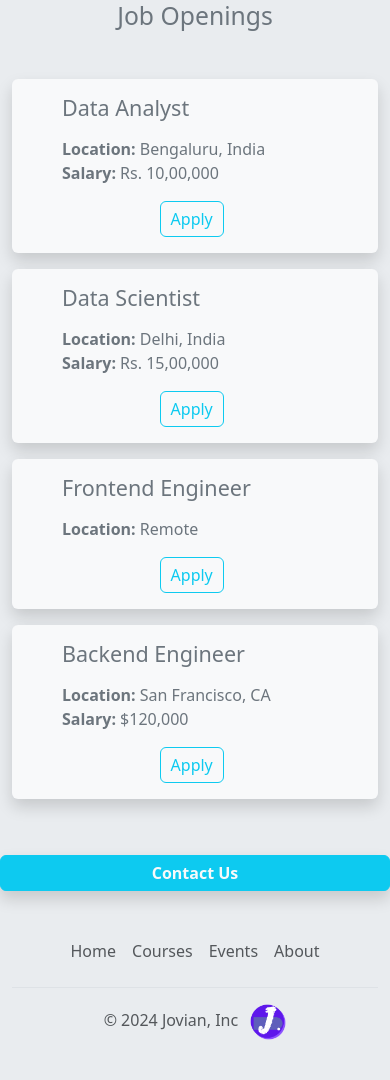
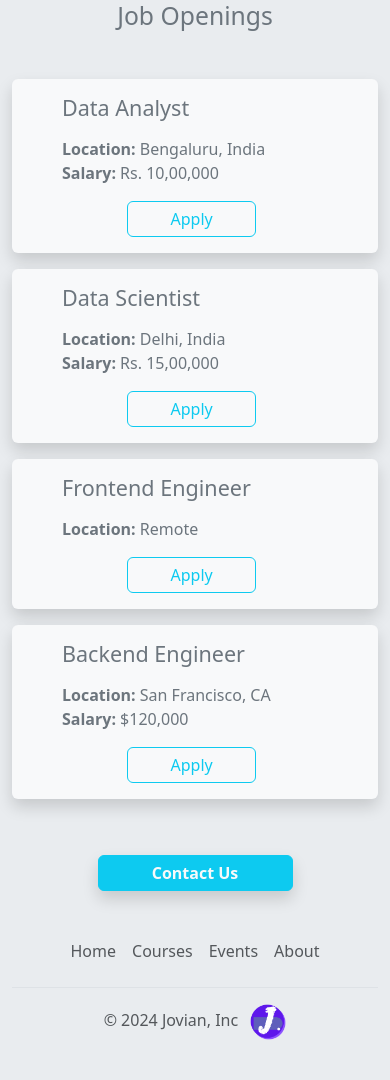
Before and after one commit to sarahmarie1976/jovian_careers_website, a Flask app: page / in a window 390 px wide. Shown: the part 1366-2446 px from the top of the page. Run offline with Flask 3, Linux system fonts and the light colour scheme.

Commit message:
:bug: fixed the mobile contact button to be centered and half the size of what it was originally

```diff
--- a/templates/home.html
+++ b/templates/home.html
@@ -21,10 +21,13 @@
         @media (max-width: 576px) {
             .btn-custom {
                 padding: 5px 10px;
+                width: 50%; /* Set width to 50% on mobile */
+                margin-left: 25%; /* Center the button horizontally */
             }
             .job-button-container {
                 text-align: center;
                 margin-top: 10px;
+
             }
         }
         .btn-outline-info:hover {
--- a/templates/jobitem.html
+++ b/templates/jobitem.html
@@ -8,7 +8,7 @@
                 <div><b>Salary:</b> {{ job.salary }}</div>
             {% endif %}
             <div class="d-block d-md-none job-button-container mt-3">
-                <a href='mailto:hello@jovian.ai?subject=Application for {{ job.title }}&body=Dear%20Hiring%20Manager%2C%0D%0A%0D%0AMy%20email%20address%20is%3A%20%5BYour%20Email%5D%0D%0A%0D%0A%5BYour%20Name%5D%0D%0A%5BLink%20to%20Resume%5D%0D%0A%5BLink%20to%20Website%5D%0D%0A%5BContact%20Info%5D%0D%0A%0D%0AThank%20you%2C%0D%0A%5BYour%20Name%5D' type="button" class="btn btn-outline-info btn-custom">Apply</a>
+                <a href='mailto:hello@jovian.ai?subject=Application for {{ job.title }}&body=Dear%20Hiring%20Manager%2C%0D%0A%0D%0AMy%20email%20address%20is%3A%20%5BYour%20Email%5D%0D%0A%0D%0A%5BYour%20Name%5D%0D%0A%5BLink%20to%20Resume%5D%0D%0A%5BLink%20to%20Website%5D%0D%0A%5BContact%20Info%5D%0D%0A%0D%0AThank%20you%2C%0D%0A%5BYour%20Name%5D' type="button" class="btn btn-outline-info btn-custom w-50 mx-auto">Apply</a>
             </div>
         </div>
         <div class='col-2 mt-4 pt-4 d-none d-md-block'>
```
